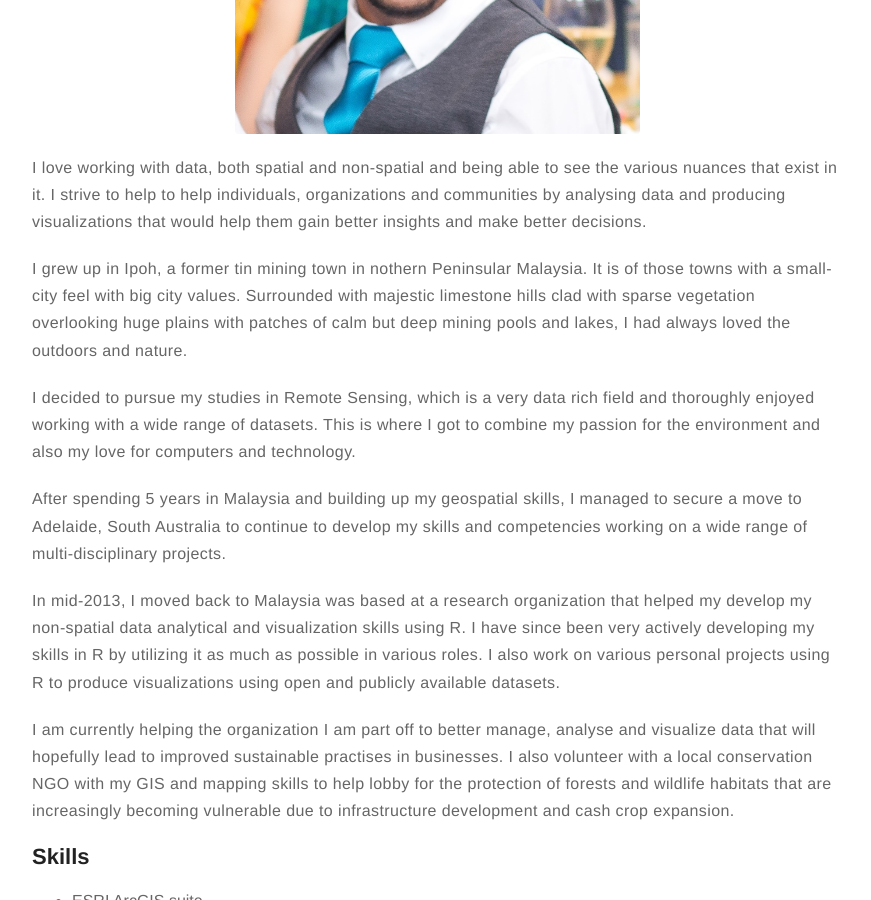
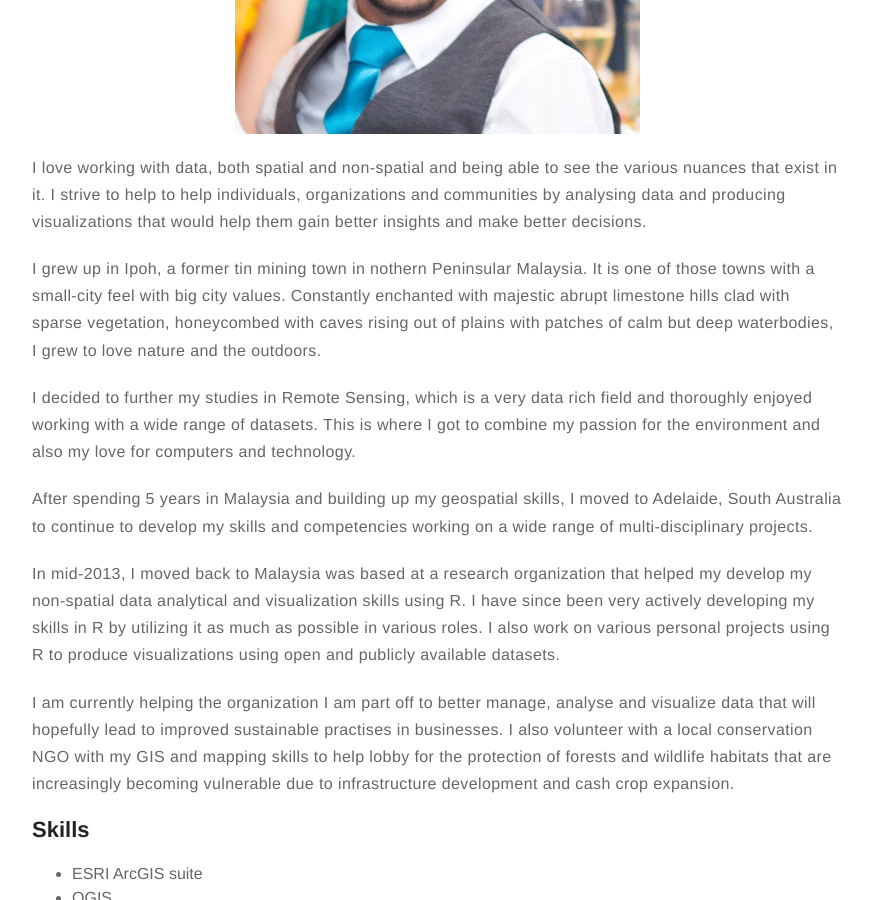
Before and after one commit to jasonjb82/jasonjb82.github.io, a Jekyll site: the page built from about.md, in a window 1280 px wide and 900 px high, scrolled down 379 px. Shown: the whole window, without its empty margins (203-1074 px from the left). Built offline with Jekyll 4.4.1, drawn with Linux system fonts in a browser that asks for light colours.

Commit message:
Create about.md

```diff
--- a/about.md
+++ b/about.md
@@ -8,18 +8,17 @@ layout: page
 exist in it. I strive to help to help individuals, organizations and communities by analysing data and
 producing visualizations that would help them gain better insights and make better decisions.</p>
 
-<p>I grew up in Ipoh, a former tin mining town in nothern Peninsular Malaysia. It is of those towns
-with a small-city feel with big city values. Surrounded with majestic limestone hills clad with sparse
-vegetation overlooking huge plains with patches of calm but deep mining pools and lakes, I had always loved
-the outdoors and nature.</p>
+<p>I grew up in Ipoh, a former tin mining town in nothern Peninsular Malaysia. It is one of those towns
+with a small-city feel with big city values. Constantly enchanted with majestic abrupt limestone hills clad
+with sparse vegetation, honeycombed with caves rising out of plains with patches of calm but deep waterbodies,
+I grew to love nature and the outdoors.</p>
 
-<p>I decided to pursue my studies in Remote Sensing, which is a very data rich field and thoroughly enjoyed
+<p>I decided to further my studies in Remote Sensing, which is a very data rich field and thoroughly enjoyed
 working with a wide range of datasets. This is where I got to combine my passion for the environment and also
 my love for computers and technology.</p>
 
-<p>After spending 5 years in Malaysia and building up my geospatial skills, I managed to secure a move
-to Adelaide, South Australia to continue to develop my skills and competencies working on a wide range of
-multi-disciplinary projects.</p>
+<p>After spending 5 years in Malaysia and building up my geospatial skills, I moved to Adelaide, South Australia
+to continue to develop my skills and competencies working on a wide range of multi-disciplinary projects.</p>
 
 <p>In mid-2013, I moved back to Malaysia was based at a research organization that helped my develop my
 non-spatial data analytical and visualization skills using R. I have since been very actively developing
```
